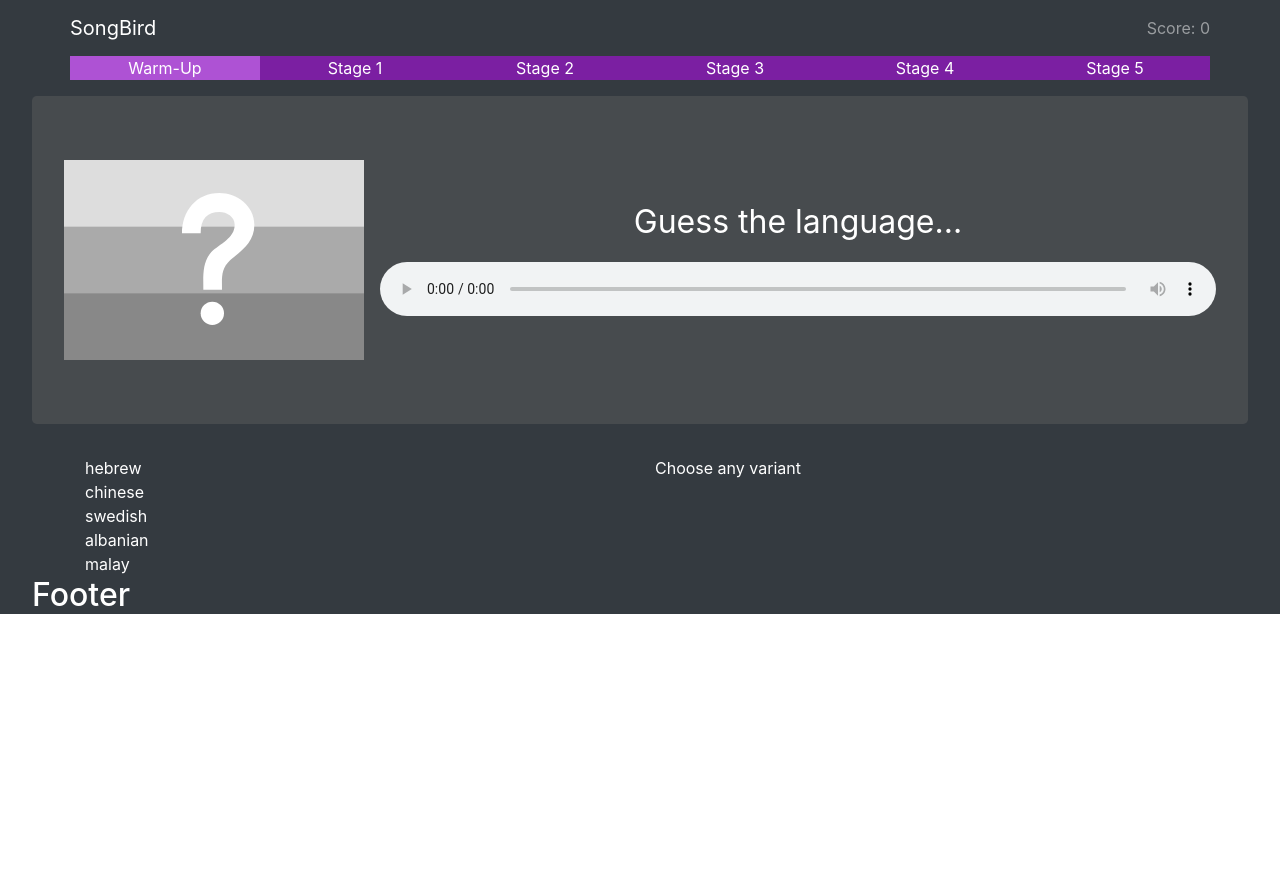
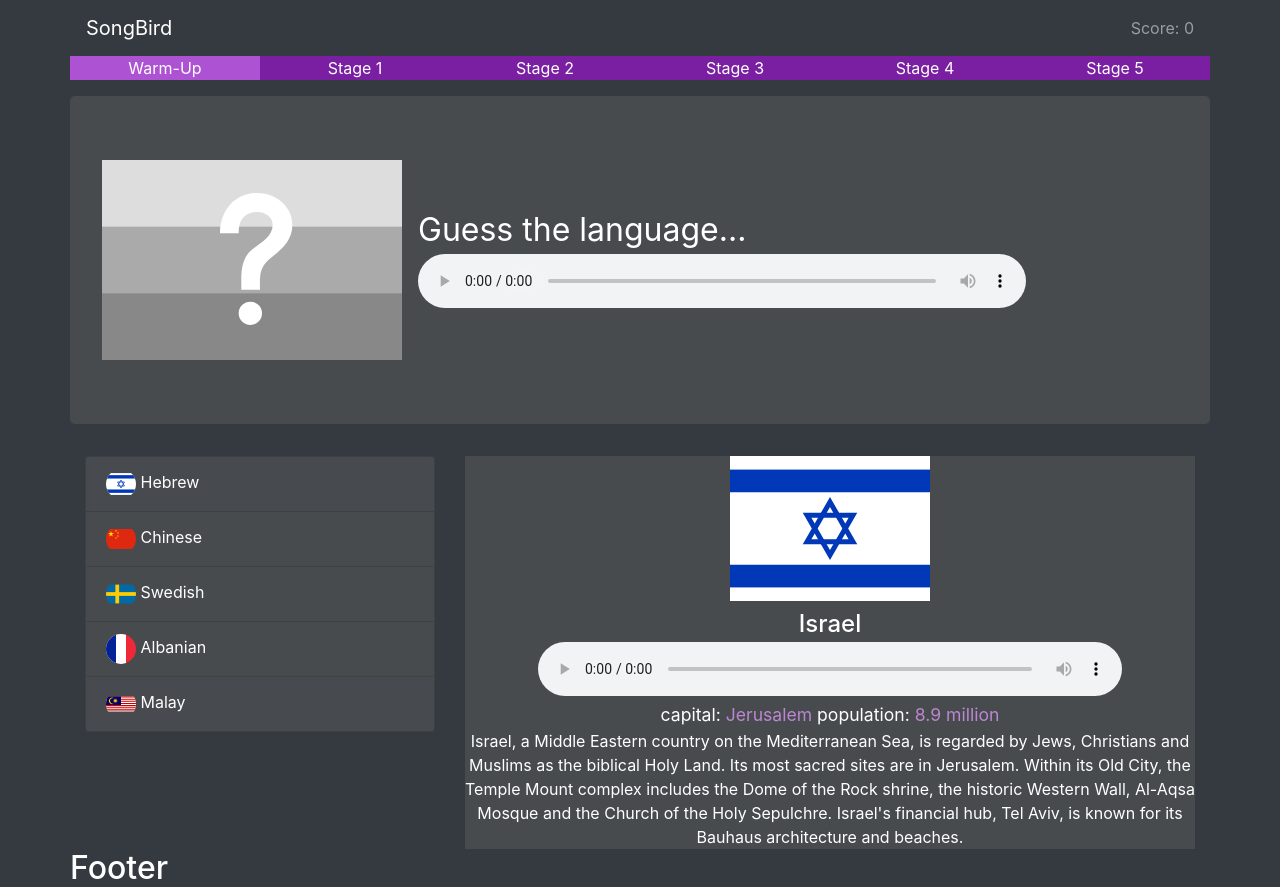
Before and after one commit to tastypurgen/songbird, a React (Create React App) app: page / in a window 1280 px wide. Before the commit the page ends 800 px from the top, so only its background shows below. Built offline with nearby package versions, Linux system fonts and the light colour scheme.

Commit message:
feat: add description

```diff
--- a/src/components/answer/answer.jsx
+++ b/src/components/answer/answer.jsx
@@ -1,9 +1,12 @@
 import React from 'react'
 
-export default function Answer({ language }) {
+const flagsPath = process.env.PUBLIC_URL + '/assets/flags/';
+
+export default function Answer({ flag, language }) {
+  console.log(flag)
   return (
     <div>
-      {language}
+      <img style={{ width: '30px', height: '30px', borderRadius: '50%' }} src={flagsPath + flag + '.svg'} alt="flag"></img> {language}
     </div>
   )
 }
--- a/src/components/app/app.jsx
+++ b/src/components/app/app.jsx
@@ -30,17 +30,16 @@ function App() {
         currentArray={shuffledData[currentStage]}
         answerIndex={answerIndex} />
       <div className="panel">
-        <Container>
+        <Container fluid="xl">
           <Row>
-            <Col>
+            <Col sm={4}>
               <Options
                 currentArray={shuffledData[currentStage]}
                 answerIndex={answerIndex} />
             </Col>
-            <Col>
-              <Description />
+            <Col sm={8}>
+              <Description currentArray={shuffledData[currentStage]} />
             </Col>
-
           </Row>
         </Container>
       </div>
--- a/src/components/app/app.scss
+++ b/src/components/app/app.scss
@@ -1,3 +1,12 @@
+* {
+  margin: 0;
+  padding: 0;
+}
+
+p {
+  margin-bottom: 0 !important;
+}
+
 body {
   margin: 0;
   font-family: -apple-system, BlinkMacSystemFont, "Segoe UI", "Roboto", "Oxygen", "Ubuntu", "Cantarell", "Fira Sans",
@@ -16,7 +25,7 @@ code {
 }
 
 .songbird {
-  max-width: 1440px;
+  max-width: 1140px;
   margin: 0 auto;
   width: 95%;
 
--- a/src/components/description/description.jsx
+++ b/src/components/description/description.jsx
@@ -1,9 +1,21 @@
 import React from 'react'
+import './description.scss'
+import Player from '../player/player';
 
-const Description = () => {
+const flagsPath = process.env.PUBLIC_URL + '/assets/flags/';
+const audioPath = process.env.PUBLIC_URL + '/assets/audio/';
+const Description = ({ currentArray }) => {
+
+  console.log(currentArray[0])
   return (
-    <div>
-      <p>Choose any variant</p>
+    <div className="description">
+      <div className="overview">
+        <img className="description-flag" src={flagsPath + currentArray[0].country + '.svg'} alt="flag" />
+        <p className="country">{currentArray[0].country}</p>
+        <Player audio={audioPath + currentArray[0].language + '.mp3'} />
+        <p className="capital">capital: <span>{currentArray[0].capital}</span> population: <span>{currentArray[0].population}</span></p>
+      </div>
+      <p className="desc">{currentArray[0].desc}</p>
     </div>
   )
 }
--- /dev/null
+++ b/src/components/description/description.scss
@@ -0,0 +1,22 @@
+.description {
+  background-color: #63636367;
+  text-align: center;
+
+  .country {
+    font-weight: 500;
+    font-size: 1.5rem;
+  }
+
+  .description-flag {
+    width: 200px;
+    margin-bottom: 5px;
+  }
+
+  .capital {
+    font-size: 1.1rem;
+
+    span {
+      color: #bb87d1;
+    }
+  }
+}
--- a/src/components/jumbotron/jumbotron.scss
+++ b/src/components/jumbotron/jumbotron.scss
@@ -18,7 +18,6 @@
     width: 100%;
 
     .language {
-      text-align: center;
       font-size: 2rem;
     }
   }
--- a/src/components/options/options.jsx
+++ b/src/components/options/options.jsx
@@ -1,13 +1,22 @@
 import React from 'react'
 import Answer from '../answer/answer'
+import { ListGroup } from 'react-bootstrap'
+
+import './options.scss'
 
 export default function Options({ currentArray, answerIndex }) {
 
+
   return (
-    <div>
+    <ListGroup>
       {currentArray.map(item => {
-        return <Answer key={item.id} language={item.language} />
+        let newStr = item.language[0].toUpperCase() + item.language.slice(1);
+        return (
+          <ListGroup.Item key={item.id}>
+            <Answer flag={item.country} language={newStr} />
+          </ListGroup.Item>
+        )
       })}
-    </div>
+    </ListGroup>
   )
 }
--- /dev/null
+++ b/src/components/options/options.scss
@@ -0,0 +1,7 @@
+.panel div div div .list-group {
+  color: white;
+
+  .list-group-item {
+    background-color: #63636367;
+  }
+}
--- a/src/components/player/player.scss
+++ b/src/components/player/player.scss
@@ -1,4 +1,4 @@
 .player {
-  width: 100%;
+  width: 80%;
   outline: none;
 }
--- a/src/data.json
+++ b/src/data.json
@@ -105,7 +105,7 @@
   },
   {
     "id": 13,
-    "country": "Italia",
+    "country": "Italy",
     "language": "italian",
     "desc": "Italy, a European country with a long Mediterranean coastline, has left a powerful mark on Western culture and cuisine. Its capital, Rome, is home to the Vatican as well as landmark art and ancient ruins. Other major cities include Florence, with Renaissance masterpieces such as Michelangelo’s \"David\" and Brunelleschi's Duomo; Venice, the city of canals; and Milan, Italy’s fashion capital.",
     "capital": "Rome",
@@ -178,7 +178,7 @@
   {
     "id": 22,
     "country": "Slovakia",
-    "language": "slovakian",
+    "language": "slovak",
     "desc": "Slovakia, officially the Slovak Republic, is a landlocked country in Central Europe. It is bordered by Poland to the north, Ukraine to the east, Hungary to the south, Austria to the southwest, and Czech Republic to the northwest. Slovakia's territory spans about 49,000 square kilometres and is mostly mountainous.",
     "capital": "Bratislava",
     "population": "5.5 million"
```
